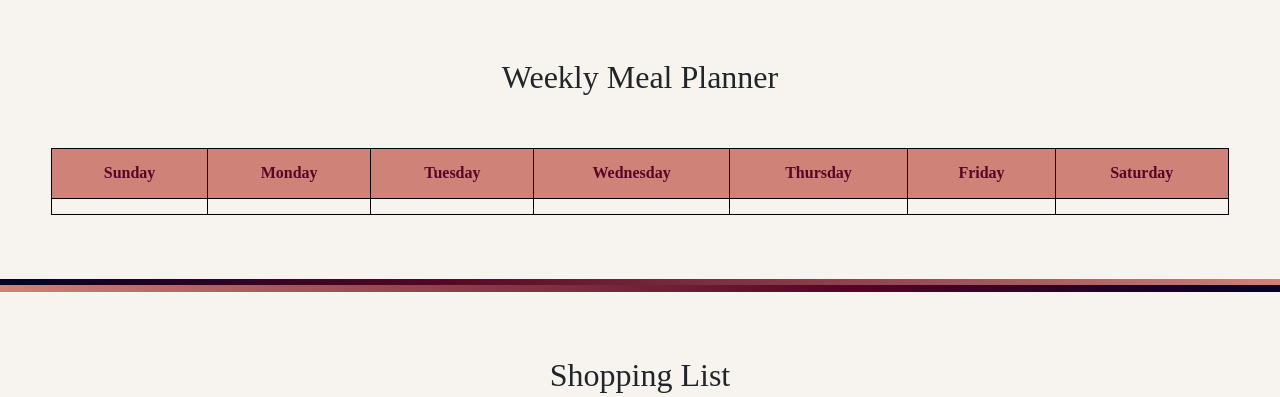
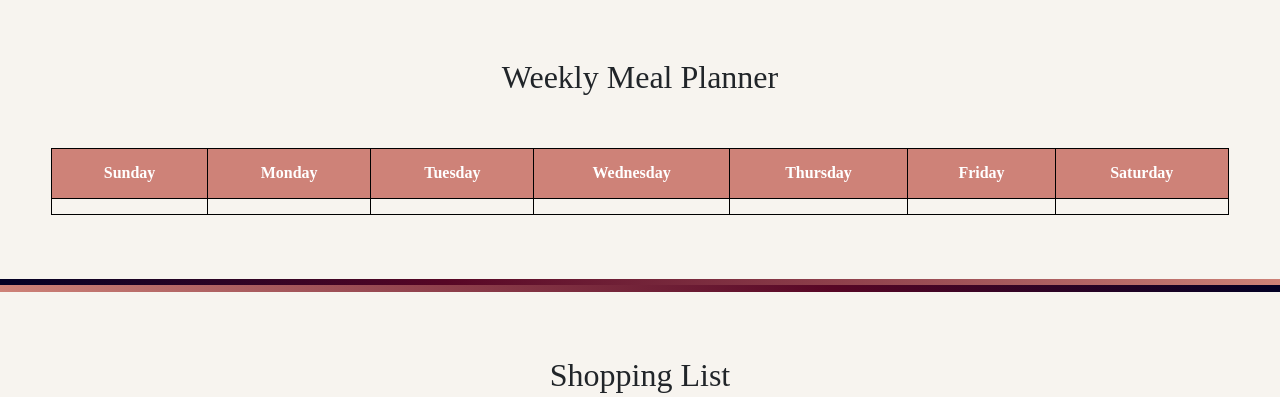
Before and after one commit to jzaia18/TheWegMenu, a Flask app: template thewegmenu/templates/calendar.html in a window 1280 px wide. Shown: the part 70-467 px from the top of the page. Run offline with Flask 2, Linux system fonts and the light colour scheme; the template is opened without the code that fills it, so the values that code supplies are empty; parts of the project's set-up code (start-up, migrations or seed data) failed here and were passed over; some libraries are stand-ins or nearby versions.

Commit message:
calendar table

```diff
--- a/thewegmenu/static/css/calendar.css
+++ b/thewegmenu/static/css/calendar.css
@@ -24,7 +24,7 @@
 #weekly-calendar th {
     padding: 1vw 2vw;
     background-color: #CE8278;
-    color: #570625;
+    color: white;
 }
 
 #weekly-calendar td {
--- a/thewegmenu/static/css/search.css
+++ b/thewegmenu/static/css/search.css
@@ -38,7 +38,6 @@ body {
 .search-images {
     border: thin solid #570625;
     width: 10vw;
-    margin: .25vw;
 }
 
 .search-item {
```
